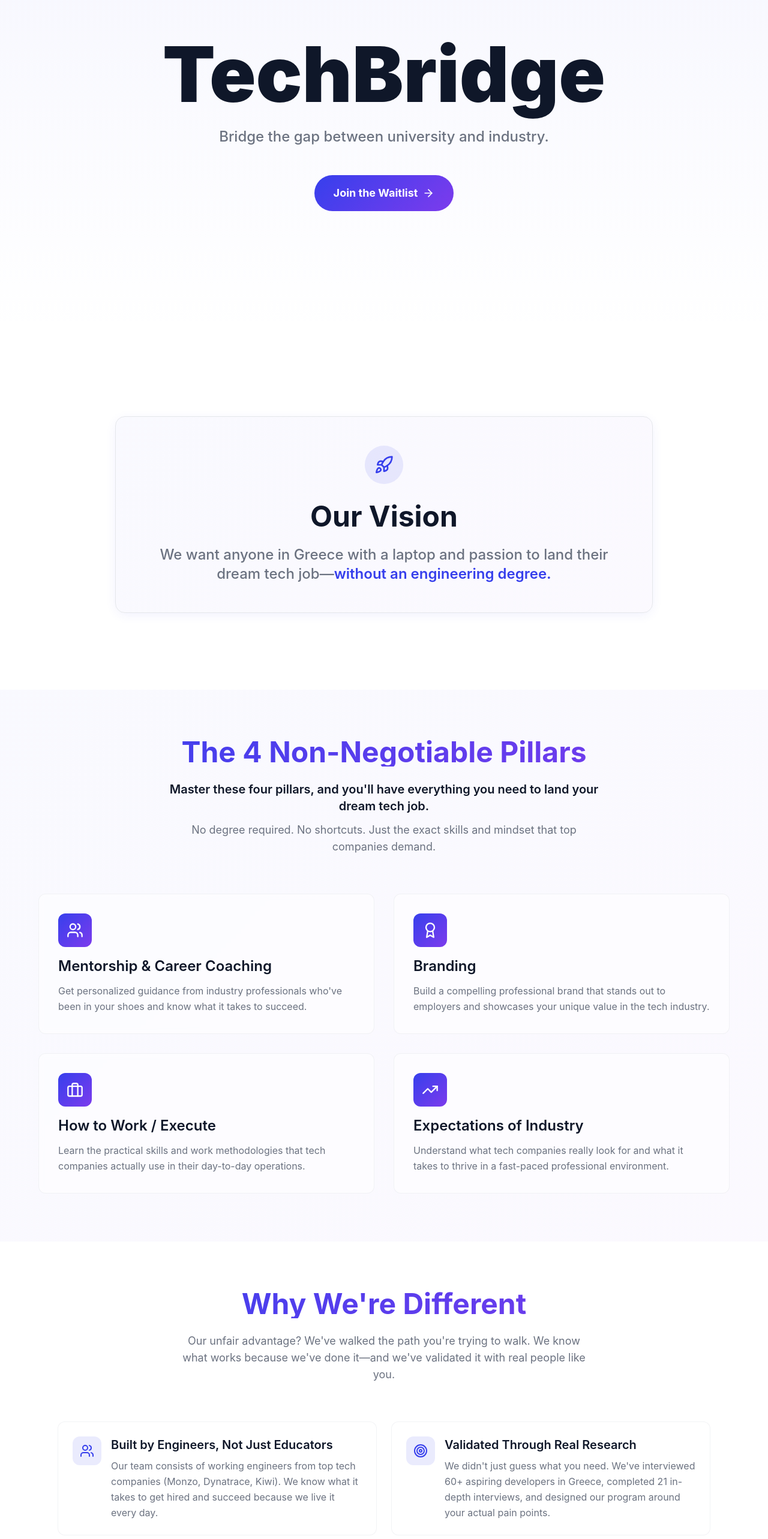
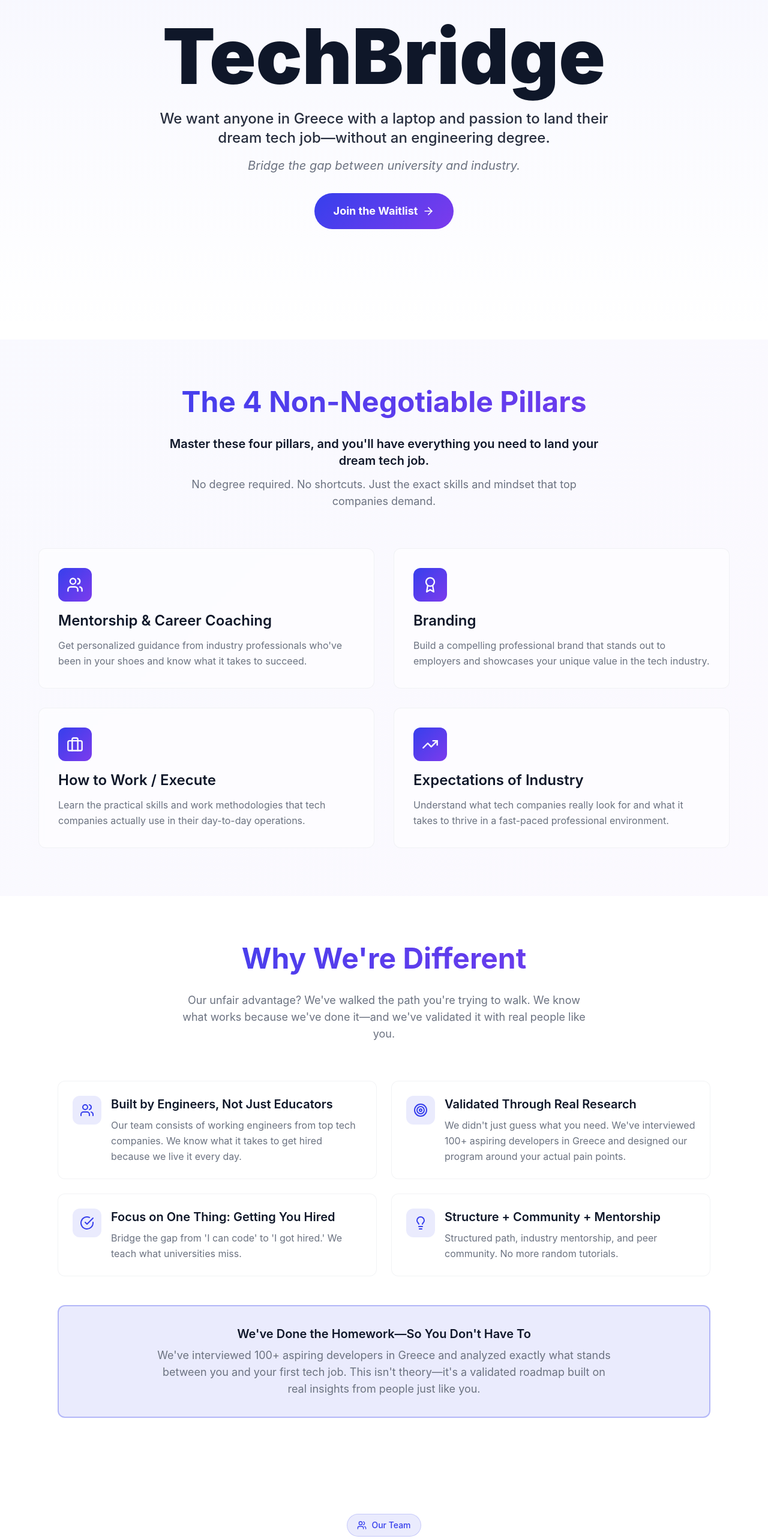
Before and after one commit to apavlidi/bootcamp, a React (Vite) app: page / in a window 1280 px wide. Shown: the part 234-2800 px from the top of the page at 60% size. Built offline with nearby package versions, Linux system fonts and the light colour scheme.

Commit message:
update landing page

```diff
--- a/index.html
+++ b/index.html
@@ -3,9 +3,9 @@
 	<head>
 		<meta charset="UTF-8" />
 		<link rel="icon" type="image/svg+xml" href="/vite.svg" />
-		<meta name="generator" content="Hostinger Horizons" />
+		<meta name="generator" content="TechBridge" />
 		<meta name="viewport" content="width=device-width, initial-scale=1.0" />
-		<title>Hostinger Horizons</title>
+		<title>TechBridge</title>
 	</head>
 	<body>
 		<div id="root"></div>
--- a/package.json
+++ b/package.json
@@ -19,7 +19,9 @@
     "@radix-ui/react-slot": "^1.0.2",
     "@radix-ui/react-tabs": "^1.0.4",
     "@radix-ui/react-toast": "^1.1.5",
+     "@tanstack/react-query": "^5.83.0",
     "class-variance-authority": "^0.7.0",
+     "react-router-dom": "^6.30.1",
     "clsx": "^2.1.1",
     "framer-motion": "^10.16.4",
     "lucide-react": "0.292.0",
--- a/src/App.jsx
+++ b/src/App.jsx
@@ -1,41 +1,20 @@
-import React from 'react';
-import { Helmet } from 'react-helmet';
-import { Toaster } from '@/components/ui/toaster';
-import Hero from '@/components/Hero';
-import Vision from '@/components/Vision';
-import Team from '@/components/Team';
-import Pillars from '@/components/Pillars';
-import Subscribe from '@/components/Subscribe';
-import Footer from '@/components/Footer';
-import Header from '@/components/Header';
-import ComingSoon from "@/components/ComingSoon";
-import WhyDifferent from "@/components/WhyDifferent";
+import { QueryClient, QueryClientProvider } from "@tanstack/react-query";
+import { BrowserRouter, Routes, Route } from "react-router-dom";
+import Index from "./pages/index";
+import NotFound from "./pages/notFound";
 
+const queryClient = new QueryClient();
 
-function App() {
-  return (
-    <>
-      <Helmet>
-        <title>TechBridge - Bridge the gap between university and industry</title>
-        <meta name="description" content="We want anyone in Greece with a laptop and passion to land their dream tech job—without an engineering degree. Bridge the gap between university and industry." />
-      </Helmet>
-
-      <div className="min-h-screen bg-background overflow-hidden">
-        <Header />
-        <main>
-          <Hero />
-          <Vision />
-          <Pillars />
-          <WhyDifferent />
-          <Team />
-          <ComingSoon />
-          <Subscribe />
-        </main>
-        <Footer />
-        <Toaster />
-      </div>
-    </>
-  );
-}
+const App = () => (
+  <QueryClientProvider client={queryClient}>
+    <BrowserRouter>
+      <Routes>
+        <Route path="/" element={<Index />} />
+        {/* ADD ALL CUSTOM ROUTES ABOVE THE CATCH-ALL "*" ROUTE */}
+        <Route path="*" element={<NotFound />} />
+      </Routes>
+    </BrowserRouter>
+  </QueryClientProvider>
+);
 
 export default App;
--- a/src/components/ComingSoon.jsx
+++ b/src/components/ComingSoon.jsx
@@ -43,7 +43,7 @@ const ComingSoon = () => {
         </button>
 
         <p className="mt-6 text-sm text-muted-foreground animate-fade-in">
-          Early subscribers get priority access and special launch pricing
+          Early subscribers get priority access.
         </p>
       </div>
     </section>
--- a/src/components/Hero.jsx
+++ b/src/components/Hero.jsx
@@ -19,11 +19,20 @@ const Hero = () => {
           TechBridge
         </motion.h1>
 
+   <motion.p
+          initial={{ opacity: 0, y: 20 }}
+          animate={{ opacity: 1, y: 0 }}
+          transition={{ duration: 0.8, delay: 0.4 }}
+          className="text-xl md:text-2xl text-foreground/90 mb-4 max-w-3xl mx-auto font-medium"
+        >
+          We want anyone in Greece with a laptop and passion to land their dream tech job—without an engineering degree.
+        </motion.p>
+
         <motion.p
           initial={{ opacity: 0, y: 20 }}
           animate={{ opacity: 1, y: 0 }}
           transition={{ duration: 0.8, delay: 0.4 }}
-          className="text-xl md:text-2xl text-muted-foreground mb-12 font-medium"
+          className="text-lg md:text-xl text-muted-foreground mb-8 italic"
         >
           Bridge the gap between university and industry.
         </motion.p>
--- a/src/components/HeroImage.jsx
+++ /dev/null
@@ -1,14 +0,0 @@
-import React from 'react';
-
-const HeroImage = () => {
-  return (
-    <div className='flex justify-center items-center'>
-      <img
-        src='https://imagedelivery.net/LqiWLm-3MGbYHtFuUbcBtA/119580eb-abd9-4191-b93a-f01938786700/public'
-        alt='Hostinger Horizons'
-      />
-    </div>
-  );
-};
-
-export default HeroImage;
--- a/src/components/Pillars.jsx
+++ b/src/components/Pillars.jsx
@@ -28,7 +28,7 @@ const Pillars = () => {
     <section className="py-20 px-4 bg-gradient-card">
       <div className="container mx-auto">
         <div className="text-center mb-16 animate-fade-in">
-          <h2 className="text-4xl md:text-5xl font-bold mb-6 bg-gradient-primary bg-clip-text text-transparent">
+          <h2 className="text-4xl md:text-5xl font-bold mb-6 bg-gradient-primary bg-clip-text text-transparent pb-2">
             The 4 Non-Negotiable Pillars
           </h2>
           <p className="text-xl font-semibold text-foreground max-w-3xl mx-auto mb-3">
--- a/src/components/Team.jsx
+++ b/src/components/Team.jsx
@@ -1,5 +1,6 @@
 import React from 'react';
 import { motion } from 'framer-motion';
+import { Code2, Users } from "lucide-react";
 
 const teamMembers = [
   {
@@ -30,7 +31,19 @@ const Team = () => {
           transition={{ duration: 0.8 }}
           className="text-center mb-16"
         >
-          <h2 className="text-3xl sm:text-4xl md:text-5xl font-bold text-foreground">Who we are</h2>
+          <div className="text-center mb-16 animate-fade-in">
+          <div className="inline-flex items-center gap-2 px-4 py-2 rounded-full bg-primary/10 border border-primary/20 mb-6">
+            <Users className="w-4 h-4 text-primary" />
+            <span className="text-sm font-medium text-primary">Our Team</span>
+          </div>
+
+          <h2 className="text-4xl md:text-5xl font-bold mb-6 bg-gradient-primary bg-clip-text text-transparent pb-2">
+            Meet The Team
+          </h2>
+          <p className="text-lg text-muted-foreground max-w-3xl mx-auto">
+            We're a group of passionate professionals dedicated to transforming tech education in Greece
+          </p>
+        </div>
         </motion.div>
 
         <div className="grid grid-cols-1 md:grid-cols-3 gap-12">
--- a/src/components/WhyDifferent.jsx
+++ b/src/components/WhyDifferent.jsx
@@ -4,31 +4,31 @@ const differentiators = [
   {
     icon: Users,
     title: "Built by Engineers, Not Just Educators",
-    description: "Our team consists of working engineers from top tech companies (Monzo, Dynatrace, Kiwi). We know what it takes to get hired and succeed because we live it every day."
+    description: "Our team consists of working engineers from top tech companies. We know what it takes to get hired because we live it every day."
   },
   {
     icon: Target,
     title: "Validated Through Real Research",
-    description: "We didn't just guess what you need. We've interviewed 60+ aspiring developers in Greece, completed 21 in-depth interviews, and designed our program around your actual pain points."
+    description: "We didn't just guess what you need. We've interviewed 100+ aspiring developers in Greece and designed our program around your actual pain points."
   },
   {
     icon: CheckCircle,
     title: "Focus on One Thing: Getting You Hired",
-    description: "Unlike broad bootcamps, we focus narrowly on the gap between 'I can code' and 'I got hired.' We teach what universities miss: interviewing, branding, execution, and industry expectations."
+    description: "Bridge the gap from 'I can code' to 'I got hired.' We teach what universities miss."
   },
   {
     icon: Lightbulb,
     title: "Structure + Community + Mentorship",
-    description: "You're not learning alone from random YouTube videos. You get a structured path, real mentorship from industry professionals, and a community of peers on the same journey."
+    description: "Structured path, industry mentorship, and peer community. No more random tutorials."
   }
 ];
 
 const WhyDifferent = () => {
   return (
-    <section className="py-20 px-4 bg-gradient-subtle">
+    <section className="pt-20 pb-8 px-4 bg-gradient-subtle">
       <div className="container mx-auto max-w-6xl">
         <div className="text-center mb-16 animate-fade-in">
-          <h2 className="text-4xl md:text-5xl font-bold mb-6 bg-gradient-primary bg-clip-text text-transparent">
+          <h2 className="text-4xl md:text-5xl font-bold mb-6 bg-gradient-primary bg-clip-text text-transparent pb-2">
             Why We're Different
           </h2>
           <p className="text-lg text-muted-foreground max-w-2xl mx-auto">
@@ -69,7 +69,7 @@ const WhyDifferent = () => {
             We've Done the Homework—So You Don't Have To
           </p>
           <p className="text-lg text-muted-foreground max-w-3xl mx-auto">
-            We've interviewed 60+ aspiring developers in Greece and analyzed exactly what stands between
+            We've interviewed 100+ aspiring developers in Greece and analyzed exactly what stands between
             you and your first tech job. This isn't theory—it's a validated roadmap built on real insights
             from people just like you.
           </p>
--- /dev/null
+++ b/src/pages/index.tsx
@@ -0,0 +1,31 @@
+import Hero from "../components/Hero";
+import Pillars from "../components/Pillars";
+import WhyDifferent from "../components/WhyDifferent";
+import Team from "../components/Team";
+import ComingSoon from "../components/ComingSoon";
+import Vision from "../components/Vision";
+import Subscribe from "../components/Subscribe";
+import Header from "../components/Header";
+
+const Index = () => {
+  return (
+    <div className="min-h-screen">
+                <Header />
+      <Hero />
+      {/* <Vision/> */}
+      <Pillars />
+      <WhyDifferent />
+      <Team />
+      <ComingSoon />
+      <Subscribe />
+
+      <footer className="py-8 px-4 border-t border-border/50 text-center text-muted-foreground">
+        <p className="text-sm">
+          © {new Date().getFullYear()} TechBridge. Bridging the gap between university and industry.
+        </p>
+      </footer>
+    </div>
+  );
+};
+
+export default Index;
--- /dev/null
+++ b/src/pages/notFound.tsx
@@ -0,0 +1,24 @@
+import { useLocation } from "react-router-dom";
+import { useEffect } from "react";
+
+const NotFound = () => {
+  const location = useLocation();
+
+  useEffect(() => {
+    console.error("404 Error: User attempted to access non-existent route:", location.pathname);
+  }, [location.pathname]);
+
+  return (
+    <div className="flex min-h-screen items-center justify-center bg-gray-100">
+      <div className="text-center">
+        <h1 className="mb-4 text-4xl font-bold">404</h1>
+        <p className="mb-4 text-xl text-gray-600">Oops! Page not found</p>
+        <a href="/" className="text-blue-500 underline hover:text-blue-700">
+          Return to Home
+        </a>
+      </div>
+    </div>
+  );
+};
+
+export default NotFound;
```
Also changed, not shown: 1 other file (tests, documents, lock files or other folders).
